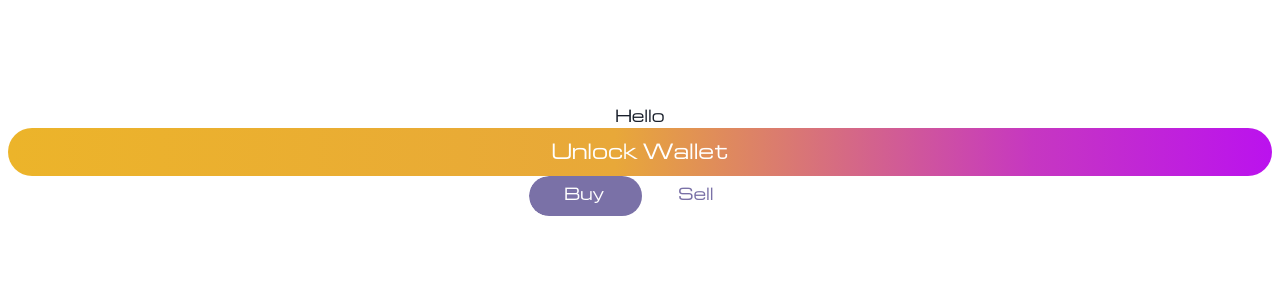
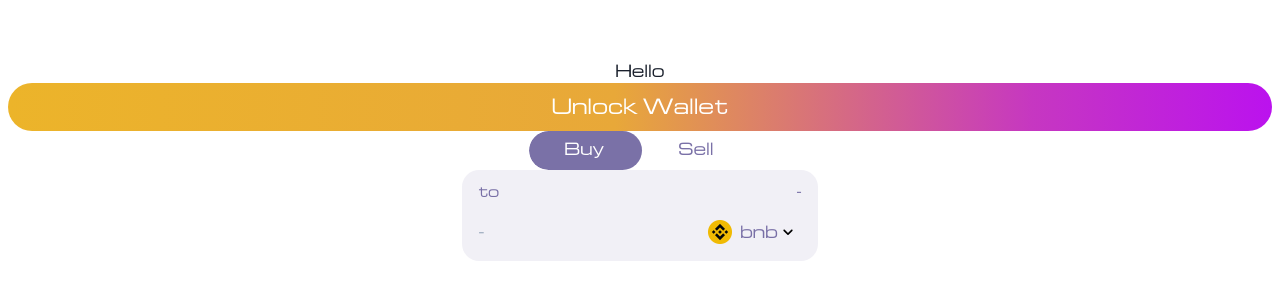
Before and after one commit to Jds-23/musical-couscous, a Next.js app: page / in a window 1280 px wide. Shown: the part 240-540 px from the top of the page. Built offline with nearby package versions, Linux system fonts and the light colour scheme.

Commit message:
feat: add input box component

```diff
--- /dev/null
+++ b/components/SwapCurrencyInputBox/SwapCurrencyInputBox.module.css
@@ -0,0 +1,88 @@
+.swapCurrencyOutput {
+  display: flex;
+  flex-flow: column nowrap;
+  position: relative;
+  background: rgba(122, 113, 167, 0.1);
+  border-radius: 17px;
+  z-index: 1;
+}
+.swapCurrencyOutput__container {
+  border-radius: 17px;
+}
+.swapCurrencyOutput__container__row1 {
+  display: flex;
+  flex-flow: row nowrap;
+  -webkit-box-align: center;
+  align-items: center;
+  color: rgb(40, 13, 95);
+  font-size: 0.75rem;
+  line-height: 1rem;
+  padding: 0.75rem 1rem 0px;
+}
+.swapCurrencyOutput__container__row1__content {
+  width: 100%;
+  display: flex;
+  padding: 0px;
+  -webkit-box-align: center;
+  align-items: center;
+  justify-content: space-between;
+}
+.swapCurrencyOutput__container__row1__content > p {
+  color: #786fa6;
+  font-weight: 400;
+  line-height: 1.5;
+  font-size: 14px;
+}
+.swapCurrencyOutput__container__row2 {
+  display: flex;
+  flex-flow: row nowrap;
+  -webkit-box-align: center;
+  align-items: center;
+  padding: 0.75rem 0.75rem 0.75rem 1rem;
+}
+.swapCurrencyOutput__container__row2 > input {
+  color: #786fa6;
+  position: relative;
+  font-weight: 400;
+  outline: none;
+  border: none;
+  flex: 1 1 auto;
+  background-color: transparent;
+  font-size: 16px;
+  white-space: nowrap;
+  overflow: hidden;
+  text-overflow: ellipsis;
+  padding: 0px;
+  appearance: textfield;
+}
+.swapCurrencyOutput__container__row2 > button {
+  -webkit-box-align: center;
+  align-items: center;
+  height: 34px;
+  font-size: 16px;
+  font-weight: 400;
+  background-color: transparent;
+  color: #786fa6;
+  border-radius: 12px;
+  outline: none;
+  cursor: pointer;
+  user-select: none;
+  border: none;
+  padding: 0px 0.5rem;
+  transition: all 0.5s ease;
+}
+.swapCurrencyOutput__container__row2 > button:hover {
+  background: rgba(122, 113, 167, 0.1);
+}
+.swapCurrencyOutput__container__row2 > button > span {
+  display: flex;
+  -webkit-box-align: center;
+  align-items: center;
+  -webkit-box-pack: justify;
+  justify-content: space-between;
+}
+.swapCurrencyOutput__container__row2 > button > span > img {
+  width: 24px;
+  height: 24px;
+  margin-right: 8px;
+}
--- /dev/null
+++ b/components/SwapCurrencyInputBox/SwapCurrencyInputBox.tsx
@@ -0,0 +1,72 @@
+import React from "react";
+import styles from "./SwapCurrencyInputBox.module.css";
+// enum Type {
+//   from,
+//   to,
+// }
+interface MyProps {
+  type: string;
+  amount: string;
+  setAmount: (arg0: string) => void;
+  currency: string | undefined;
+  setCurrency: (arg0: string) => void;
+  currencyOptions: string[];
+  balance: string;
+}
+const SwapCurrencyInputBox: React.FC<
+  React.HTMLAttributes<HTMLDivElement> & MyProps
+> = ({
+  type,
+  amount,
+  currency,
+  balance,
+  setCurrency,
+  setAmount,
+  currencyOptions,
+}) => {
+  return (
+    <div className={styles.swapCurrencyOutput}>
+      <div className={styles.swapCurrencyOutput__container}>
+        <div className={styles.swapCurrencyOutput__container__row1}>
+          <div className={styles.swapCurrencyOutput__container__row1__content}>
+            <p>{type}</p>
+            <p>{balance !== "" ? `Balance: ${balance}` : "-"}</p>
+          </div>
+        </div>
+        <div className={styles.swapCurrencyOutput__container__row2}>
+          <input
+            type="text"
+            placeholder="-"
+            minLength={1}
+            maxLength={79}
+            spellCheck={false}
+            pattern="^[0-9]*[.,]?[0-9]*$"
+            value={amount}
+            onChange={(e) => setAmount(e.target.value)}
+          />
+          <button>
+            <span>
+              {(currency || currency !== "") && (
+                <img src={`./images/${currency}.png`} alt={`${currency}`} />
+              )}
+              <div>
+                {currency || currency !== "" ? currency : "Select a currency"}
+              </div>
+              <svg
+                viewBox="0 0 24 24"
+                color="text"
+                width="20px"
+                xmlns="http://www.w3.org/2000/svg"
+                className="sc-bdvvaa iQxzfF"
+              >
+                <path d="M8.11997 9.29006L12 13.1701L15.88 9.29006C16.27 8.90006 16.9 8.90006 17.29 9.29006C17.68 9.68006 17.68 10.3101 17.29 10.7001L12.7 15.2901C12.31 15.6801 11.68 15.6801 11.29 15.2901L6.69997 10.7001C6.30997 10.3101 6.30997 9.68006 6.69997 9.29006C7.08997 8.91006 7.72997 8.90006 8.11997 9.29006Z"></path>
+              </svg>
+            </span>
+          </button>
+        </div>
+      </div>
+    </div>
+  );
+};
+
+export default SwapCurrencyInputBox;
--- a/pages/index.tsx
+++ b/pages/index.tsx
@@ -2,10 +2,14 @@ import Head from "next/head";
 import React, { useState } from "react";
 import CustomButton from "../components/Button/Button";
 import Switch from "../components/Switch/Switch";
+import SwapCurrencyInputBox from "../components/SwapCurrencyInputBox/SwapCurrencyInputBox";
 import styles from "../styles/Home.module.css";
 
 export default function Home() {
   const [state, setState] = useState(0);
+  const [amount, setAmount] = useState("");
+  const [balance, setBalance] = useState("");
+  const [currency, setCurrency] = useState("bnb");
   return (
     <div className={styles.container}>
       <h1>Hello</h1>
@@ -14,6 +18,15 @@ export default function Home() {
       </Head>
       <CustomButton block>Unlock Wallet</CustomButton>
       <Switch options={["Buy", "Sell"]} state={state} setState={setState} />
+      <SwapCurrencyInputBox
+        type={"to"}
+        amount={amount}
+        currency={currency}
+        balance={balance}
+        currencyOptions={["bnb"]}
+        setAmount={setAmount}
+        setCurrency={setCurrency}
+      />
     </div>
   );
 }
```
Also changed, not shown: components/SwapCurrencyOutput/SwapCurrencyOutput.module.css (added), components/SwapCurrencyOutput/SwapCurrencyOutput.tsx (added), public/images/bnb.png (added).
